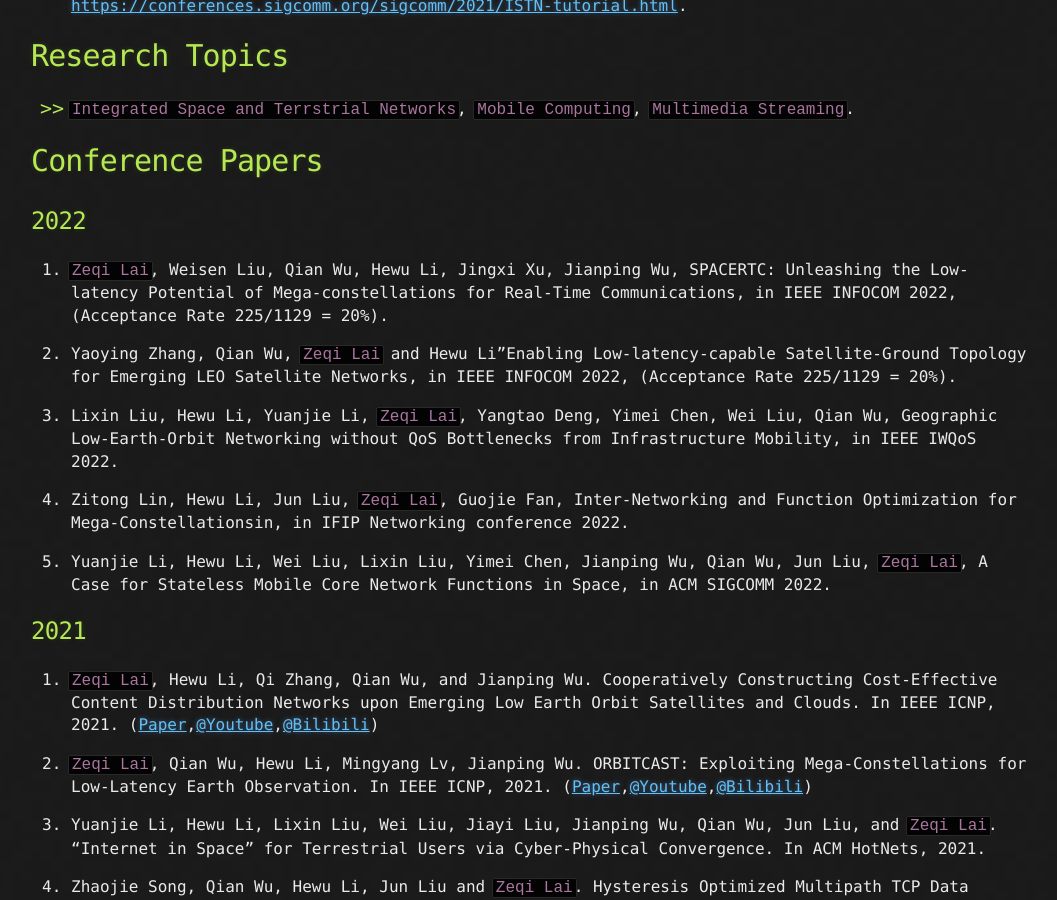
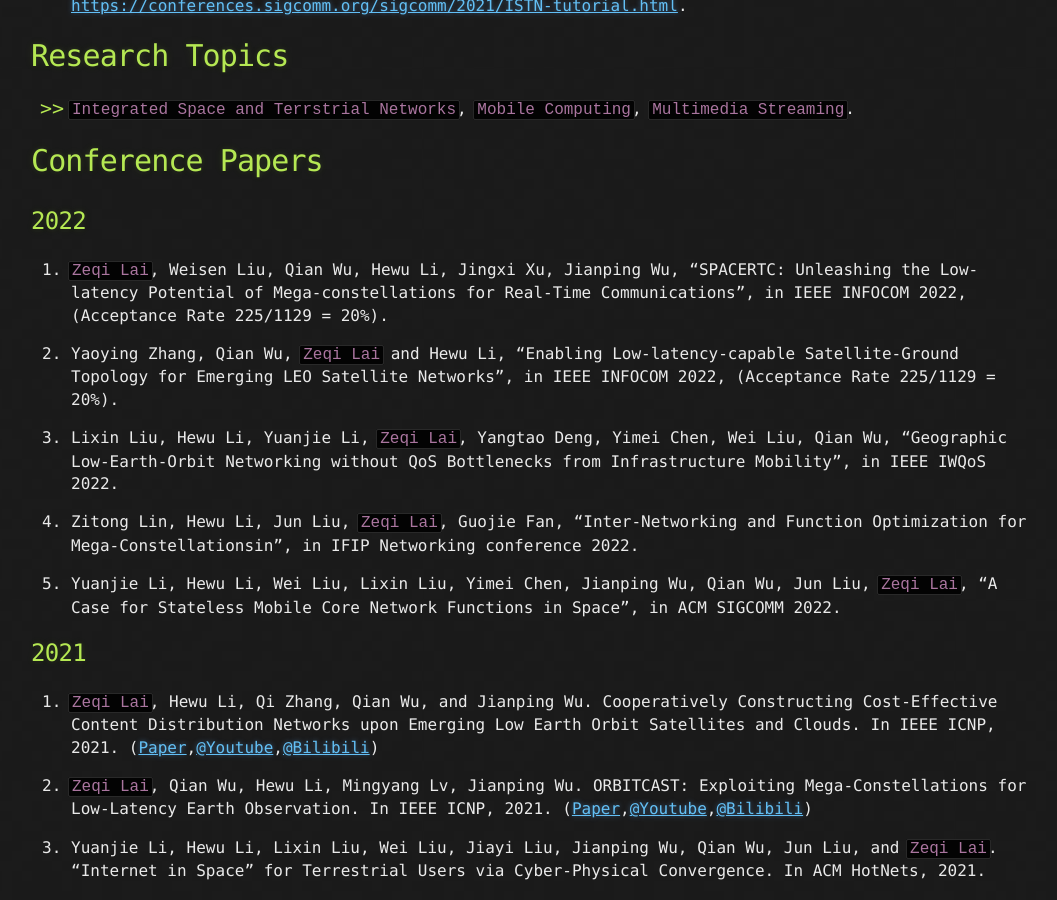
Before and after one commit to lzq8272587/lzq8272587.github.io, a Jekyll site: the page built from index.md, in a window 1280 px wide and 900 px high, scrolled down 996 px. Shown: the whole window, without its empty margins (109-1166 px from the left). Built offline with Jekyll 4.4.1, drawn with Linux system fonts in a browser that asks for light colours; our own code applies the rules of GitHub Pages for plain Markdown files.

```diff
--- a/index.md
+++ b/index.md
@@ -33,16 +33,16 @@ Zeqi Lai is currently an assistant professor at the [Institute for Network Scien
 
 ##  2022
 
-1. `Zeqi Lai`, Weisen Liu, Qian Wu, Hewu Li, Jingxi Xu, Jianping Wu, SPACERTC: Unleashing the Low-latency Potential of
-Mega-constellations for Real-Time Communications, in IEEE INFOCOM 2022, (Acceptance Rate 225/1129 = 20%).
+1. `Zeqi Lai`, Weisen Liu, Qian Wu, Hewu Li, Jingxi Xu, Jianping Wu, "SPACERTC: Unleashing the Low-latency Potential of
+Mega-constellations for Real-Time Communications", in IEEE INFOCOM 2022, (Acceptance Rate 225/1129 = 20%).
 
-2. Yaoying Zhang, Qian Wu, `Zeqi Lai` and Hewu Li"Enabling Low-latency-capable Satellite-Ground Topology for Emerging LEO Satellite Networks, in IEEE INFOCOM 2022, (Acceptance Rate 225/1129 = 20%).
+2. Yaoying Zhang, Qian Wu, `Zeqi Lai` and Hewu Li, "Enabling Low-latency-capable Satellite-Ground Topology for Emerging LEO Satellite Networks", in IEEE INFOCOM 2022, (Acceptance Rate 225/1129 = 20%).
 
-3. Lixin Liu, Hewu Li, Yuanjie Li, `Zeqi Lai`, Yangtao Deng, Yimei Chen, Wei Liu, Qian Wu, Geographic Low-Earth-Orbit Networking without QoS Bottlenecks from Infrastructure Mobility, in IEEE IWQoS 2022.
+3. Lixin Liu, Hewu Li, Yuanjie Li, `Zeqi Lai`, Yangtao Deng, Yimei Chen, Wei Liu, Qian Wu, "Geographic Low-Earth-Orbit Networking without QoS Bottlenecks from Infrastructure Mobility", in IEEE IWQoS 2022.
 
-4. Zitong Lin, Hewu Li, Jun Liu, `Zeqi Lai`, Guojie Fan, Inter-Networking and Function Optimization for Mega-Constellationsin, in IFIP Networking conference 2022.
+4. Zitong Lin, Hewu Li, Jun Liu, `Zeqi Lai`, Guojie Fan, "Inter-Networking and Function Optimization for Mega-Constellationsin", in IFIP Networking conference 2022.
 
-5. Yuanjie Li, Hewu Li, Wei Liu, Lixin Liu, Yimei Chen, Jianping Wu, Qian Wu, Jun Liu, `Zeqi Lai`, A Case for Stateless Mobile Core Network Functions in Space, in ACM SIGCOMM 2022.
+5. Yuanjie Li, Hewu Li, Wei Liu, Lixin Liu, Yimei Chen, Jianping Wu, Qian Wu, Jun Liu, `Zeqi Lai`, "A Case for Stateless Mobile Core Network Functions in Space", in ACM SIGCOMM 2022.
 
 
 
```
